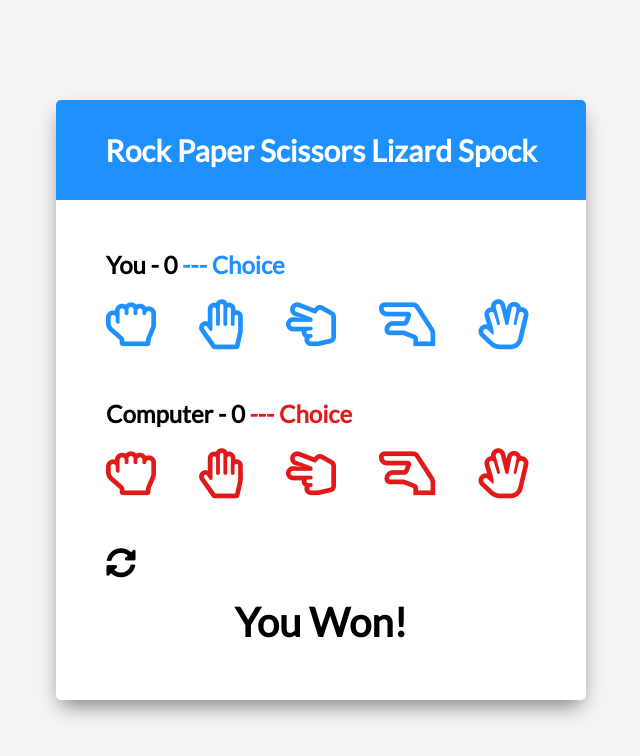
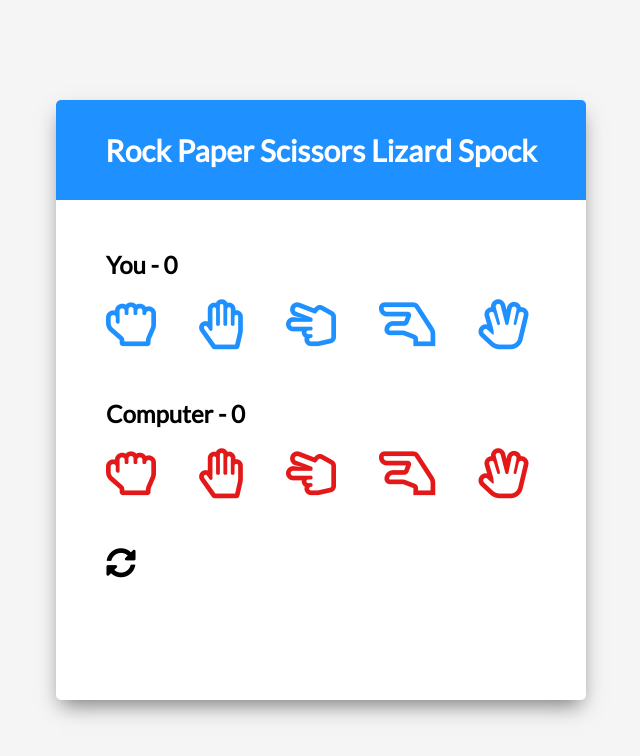
Before and after one commit to stealthman1/spock-rock-game, a plain HTML site: page index.html in a window 1280 px wide. Shown: the whole page, without its empty margins (319-959 px from the left). Drawn offline with Linux system fonts and the light colour scheme.

Commit message:
Creating reset function

```diff
--- a/index.html
+++ b/index.html
@@ -16,7 +16,7 @@
         </div>
         <!-- Player Container -->
         <div class="player-container" id="player">
-            <h2>You - <span id="playerScore">0</span><span class="choice" id="playerChoice"> --- Choice</span></h2>
+            <h2>You - <span id="playerScore"></span><span class="choice" id="playerChoice"></span></h2>
             <i class="far fa-hand-rock" title="Rock" id="playerRock" onclick="select('rock')"></i>
             <i class="far fa-hand-paper" title="Paper" id="playerPaper" onclick="select('paper')""></i>
             <i class="far fa-hand-scissors" title="Scissors" id="playerScissors" onclick="select('scissors')"></i>
@@ -25,7 +25,7 @@
         </div>
         <!-- Computer Container -->
         <div class="player-container" id="computer">
-            <h2>Computer - <span id="computerScore">0</span><span class="choice" id="computerChoice"> --- Choice</span></h2>
+            <h2>Computer - <span id="computerScore"></span><span class="choice" id="computerChoice"></span></h2>
             <i class="far fa-hand-rock" title="Rock" id="computerRock"></i>
             <i class="far fa-hand-paper" title="Paper" id="computerPaper"></i>
             <i class="far fa-hand-scissors" title="Scissors" id="computerScissors"></i>
@@ -33,10 +33,10 @@
             <i class="far fa-hand-spock" title="Spock" id="computerSpock"></i>
         </div>
         <!-- Reset Icon -->
-        <i class="fas fa-sync-alt reset-icon" title="Reset"></i>
+        <i class="fas fa-sync-alt reset-icon" title="Reset" onclick="resetAll()"></i>
         <!-- Results Text -->
         <div class="result-container">
-            <h3 class="result-text" id="resultText">You Won!</h3>
+            <h3 class="result-text" id="resultText"></h3>
         </div>
     </div>
     <!-- Script -->
--- a/script.js
+++ b/script.js
@@ -36,6 +36,18 @@ function resetSelected() {
   allGameIcons.forEach((icon) => {
     icon.classList.remove('selected');
   });
+}
+
+// Reset Score & playerChoice/computerChoice
+function resetAll() {
+  playerScoreNumber = 0;
+  computerScoreNumber = 0;
+  playerScoreEl.textContent = playerScoreNumber;
+  computerScoreEl.textContent = computerScoreNumber;
+  playerChoiceEl.textContent = '';
+  computerChoice.textContent = '';
+  resultText.textContent = '';
+  resetSelected();
 }
 
 // Random Computer choice
@@ -84,12 +96,10 @@ function displayCompChoice() {
 
 // Check results, increase scores, update resultText
 function updateScore(playerChoice) {
-  console.log(playerChoice, computerChoice);
   if (playerChoice === computerChoice) {
     resultText.textContent = "It's a tie.";
   } else {
     const choice = choices[playerChoice];
-    console.log(choice.defeats.indexOf(computerChoice));
     if (choice.defeats.indexOf(computerChoice) > -1) {
       resultText.textContent = "You Won!";
       playerScoreNumber++;
@@ -139,3 +149,6 @@ function select(playerChoice) {
       break;
   }
 }
+
+// On startup, set initial values
+resetAll();
```
